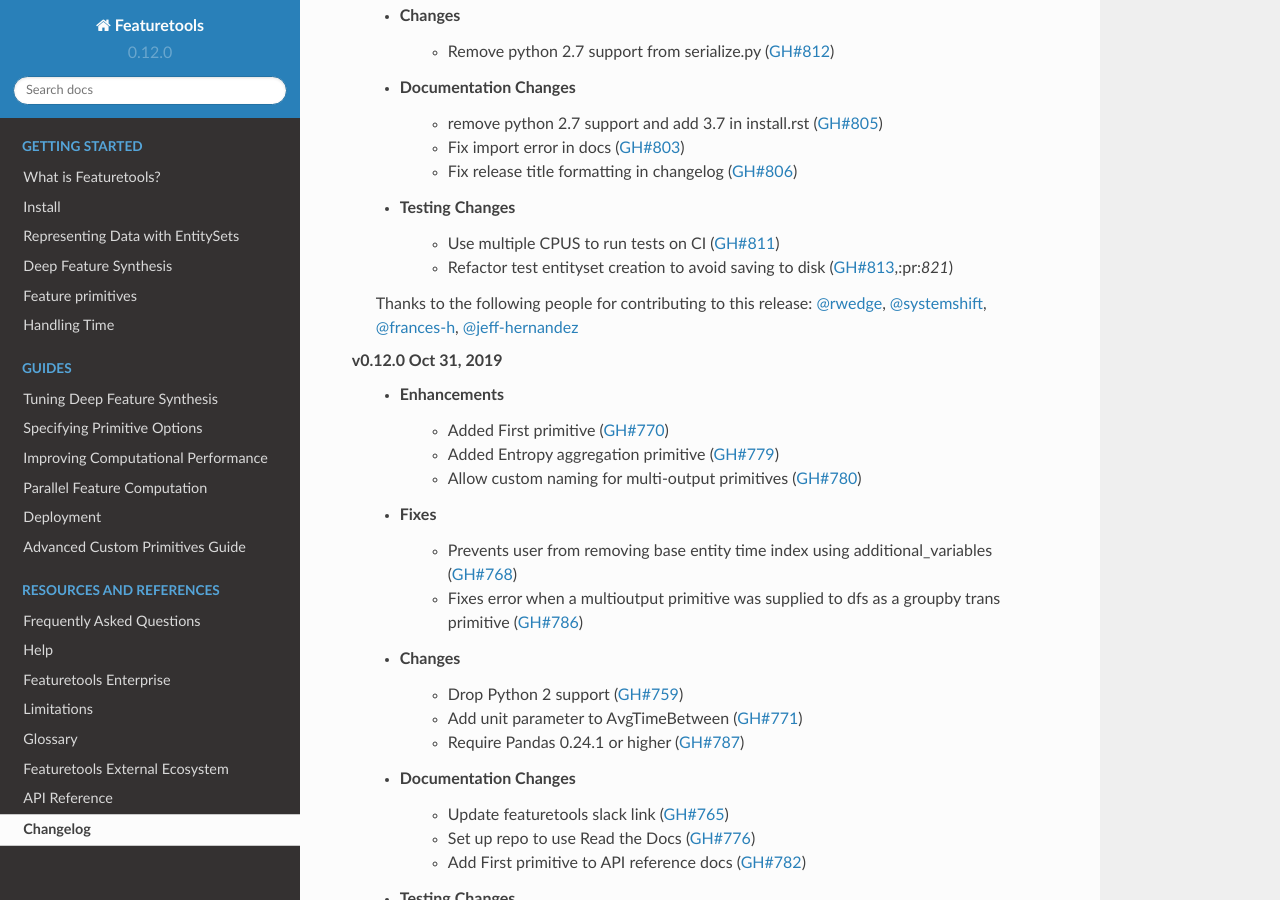
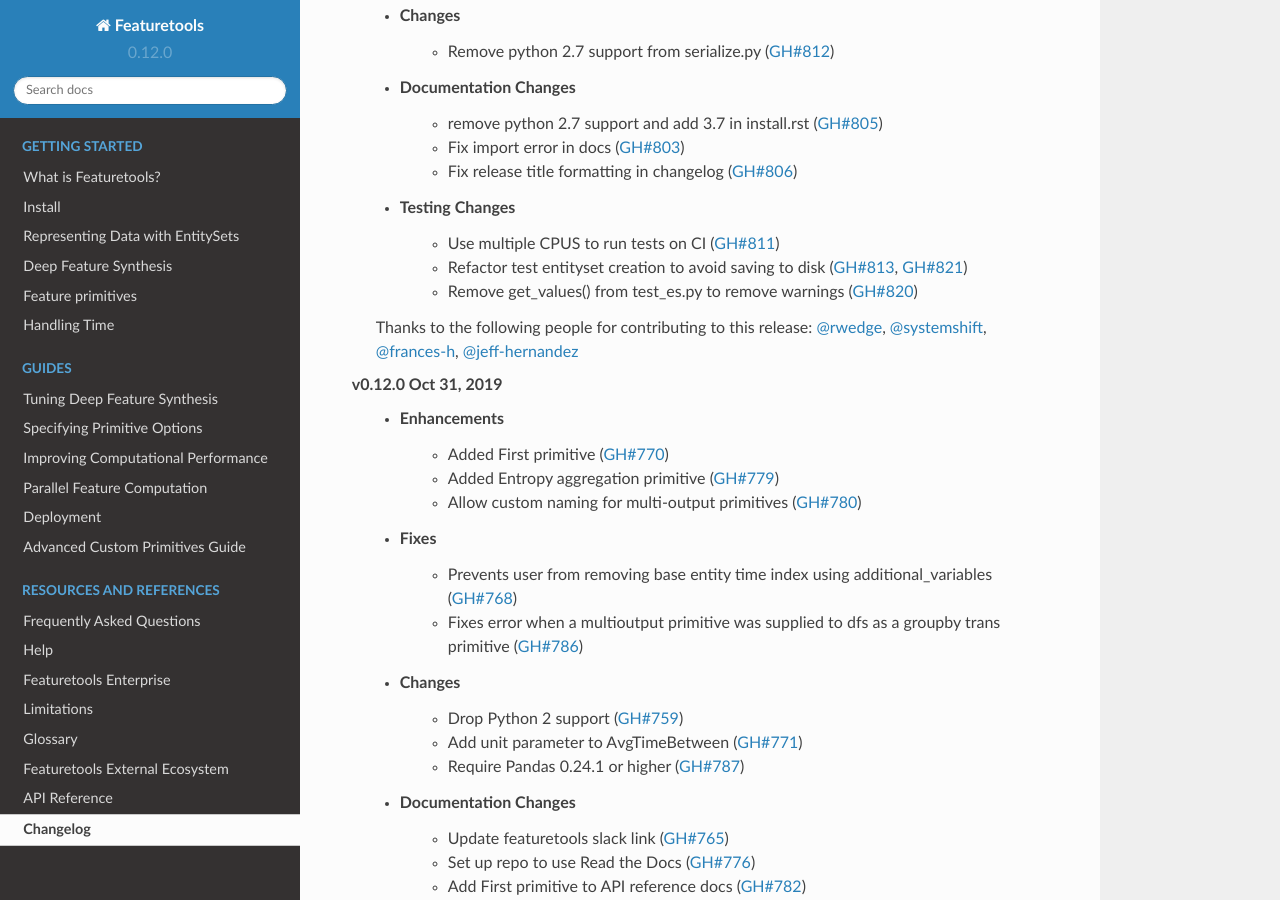
Before and after one commit to alteryx/featuretools, a Sphinx documentation site: the page built from docs/source/changelog.rst, in a window 1280 px wide and 900 px high, scrolled down 355 px. Built offline with Sphinx 7.4.7 and the Read the Docs theme 2.0.0, drawn with Linux system fonts in a browser that asks for light colours; pages that are not in the unit, such as notebooks, are missing from menus.

Commit message:
remove Series.get_values() from test_es.py (#820)
* replace get_values() with to_numpy()

* update changelog

* remove to_numpy()

* update changelog

```diff
--- a/docs/source/changelog.rst
+++ b/docs/source/changelog.rst
@@ -15,7 +15,8 @@
         * Fix release title formatting in changelog (:pr:`806`)
     * Testing Changes
         * Use multiple CPUS to run tests on CI (:pr:`811`)
-        * Refactor test entityset creation to avoid saving to disk (:pr:`813`,:pr:`821`)
+        * Refactor test entityset creation to avoid saving to disk (:pr:`813`, :pr:`821`)
+        * Remove get_values() from test_es.py to remove warnings (:pr:`820`)
 
     Thanks to the following people for contributing to this release:
     :user:`rwedge`, :user:`systemshift`, :user:`frances-h`, :user:`jeff-hernandez`
```
Also changed, not shown: 1 other file.
